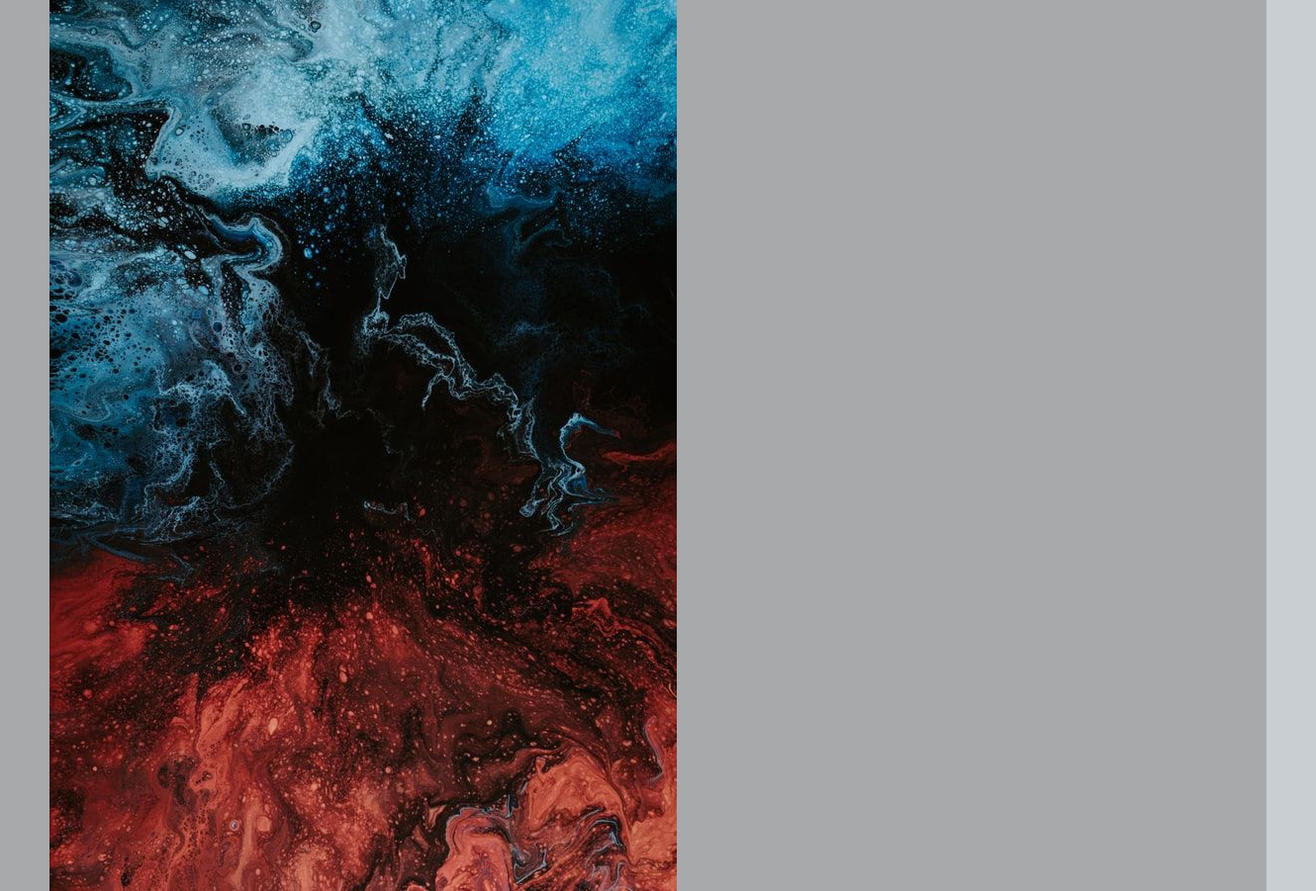
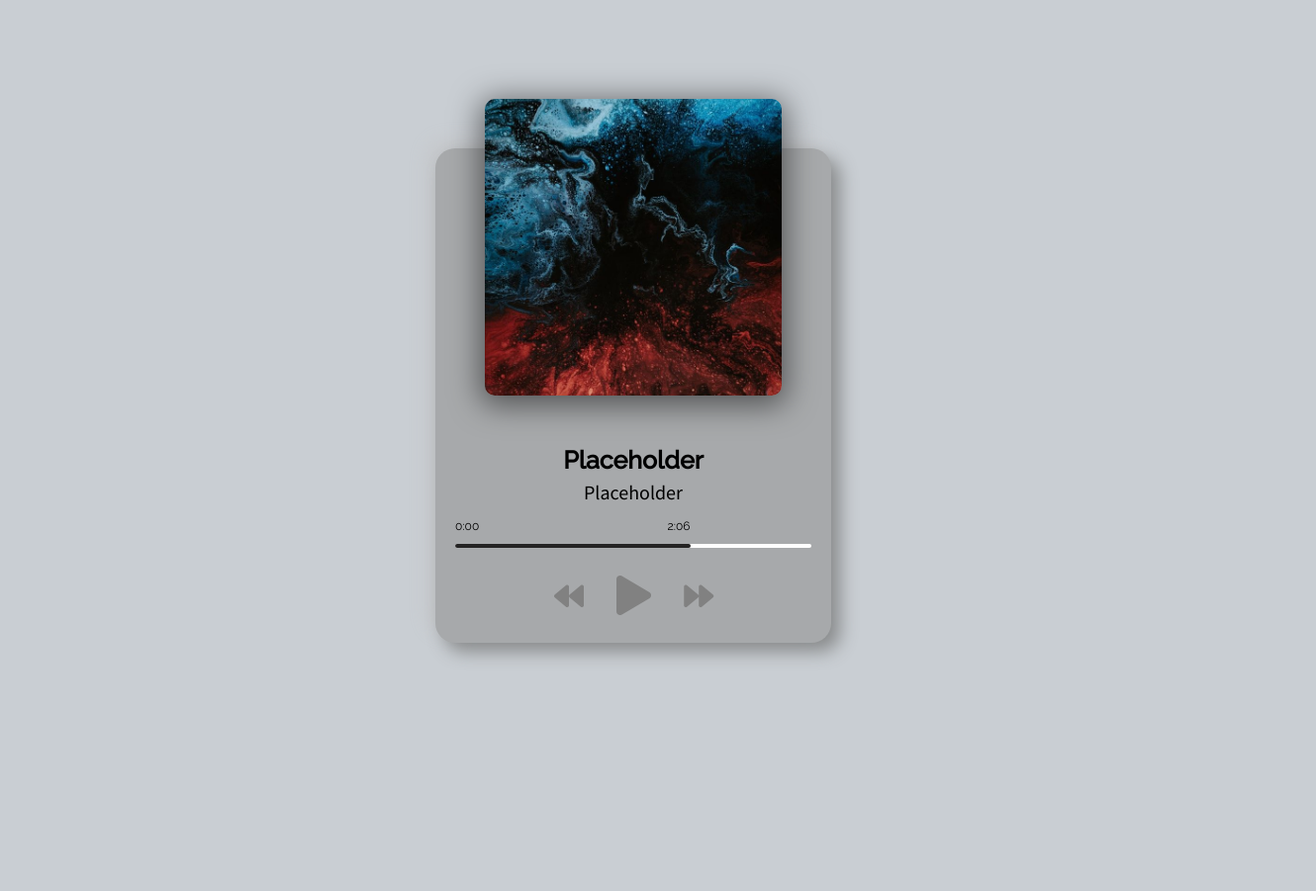
Before and after one commit to airwolff/daily_build, a plain HTML site: page 8-music-player/index.html in a window 1280 px wide. Shown: the top 901 px of the page at 99% size, 1330 px wide, since content can reach past the window. After the commit the page ends 800 px from the top, so only its background shows below. Drawn offline with Linux system fonts and the light colour scheme.

Commit message:
html css done

```diff
--- a/8-music-player/index.html
+++ b/8-music-player/index.html
@@ -1,22 +1,40 @@
 <!DOCTYPE html>
 <html lang="en">
 	<head>
-    <meta charset="UTF-8">
-    <meta name="viewport" content="width=device-width, initial-scale=1.0">
+		<meta charset="UTF-8" />
+		<meta name="viewport" content="width=device-width, initial-scale=1.0" />
 		<title>Music Player</title>
-    <link rel="icon" type="image/png" href="favicon.png">
-    <link rel="stylesheet" href="https://cdnjs.cloudflare.com/ajax/libs/font-awesome/5.10.2/css/all.min.css"/>
-    <link rel="stylesheet" href="style.css">
+		<link rel="icon" type="image/png" href="favicon.png" />
+		<link
+			rel="stylesheet"
+			href="https://cdnjs.cloudflare.com/ajax/libs/font-awesome/5.10.2/css/all.min.css"
+		/>
+		<link rel="stylesheet" href="style.css" />
 	</head>
 	<body>
 		<div class="player-container">
 			<!-- Song -->
 			<div class="img-container">
-            <img src="img/jacinto-1.jpg" alt="album cover">
+				<img src="img/jacinto-1.jpg" alt="album cover" />
 			</div>
 			<h2 id="title">Placeholder</h2>
 			<h3 id="artist">Placeholder</h3>
-        <audio src="music/jacinto-1.mp3" controls></audio>
+			<audio src="music/jacinto-1.mp3"></audio>
+			<!-- Progress -->
+			<div class="progress-container" id="progress-container">
+				<div class="progress" id="progress">
+					<div class="duration-wrapper">
+						<span id="current-time">0:00</span>
+						<span id="duration">2:06</span>
+					</div>
+				</div>
+            </div>
+            <!-- Controls -->
+            <div class="player-controls">
+                <i class="fas fa-backward" id="prev" title="Previous"></i>
+                <i class="fas fa-play main-button" id="play" title="Play"></i>
+                <i class="fas fa-forward" id="next" title="Next"></i>
+            </div>
 		</div>
 		<!-- Script -->
 		<script src="script.js"></script>
--- a/8-music-player/style.css
+++ b/8-music-player/style.css
@@ -2,8 +2,7 @@
 @import url('https://fonts.googleapis.com/css2?family=Raleway:wght@400;500&family=Source+Sans+Pro:wght@400;700&display=swap');
 
 html {
-  box-sizing: border-box;
-  font-size: 62.5%;
+	box-sizing: border-box;
 }
 
 body {
@@ -14,33 +13,45 @@ body {
 	justify-content: center;
 	align-items: center;
 	font-family: 'Raleway', sans-serif;
-	font-size: 7.5rem;
+	font-size: 12px;
 }
 
 .player-container {
-  height: 312.5rem;
-  width: 250rem;
-  background: 	#a7a9ab;
+	height: 500px;
+	width: 400px;
+	background: #a7a9ab;
+	border-radius: 20px;
+	box-shadow: 9px 9px 18px #898b8c, -9px -9px 18px #c5c7ca;
 }
 
 .img-container {
+	height: 300px;
+	width: 300px;
 	position: relative;
 	top: -50px;
 	left: 50px;
 }
 
+.img-container img {
+	height: 100%;
+	width: 100%;
+	object-fit: cover;
+	border-radius: 10px;
+	box-shadow: 0 5px 30px 5px rgba(0, 0, 0, 0.5);
+}
+
 h2 {
 	font-size: 25px;
 	text-align: center;
-  margin: 0;
+	margin: 0;
 }
 
 h3 {
 	font-size: 20px;
 	text-align: center;
 	font-weight: 400;
-  margin: 5px 0 0;
-  font-family: 'Source Sans Pro', sans-serif;
+	margin: 5px 0 0;
+	font-family: 'Source Sans Pro', sans-serif;
 }
 
 /* Progress */
@@ -81,6 +92,12 @@ h3 {
 	font-size: 30px;
 	color: rgb(129, 129, 129);
 	margin-right: 30px;
+	cursor: pointer;
+	user-select: none;
+}
+
+.fas:hover {
+	filter: brightness(80%);
 }
 
 .main-button {
@@ -91,6 +108,10 @@ h3 {
 
 /* Media Query: iPhone (Vertical) */
 @media screen and (max-width: 376px) {
+	.player-container {
+		width: 95vw;
+	}
+
 	.img-container {
 		left: 29px;
 	}
```
Lines whose indentation alone changed are shown as unchanged.
